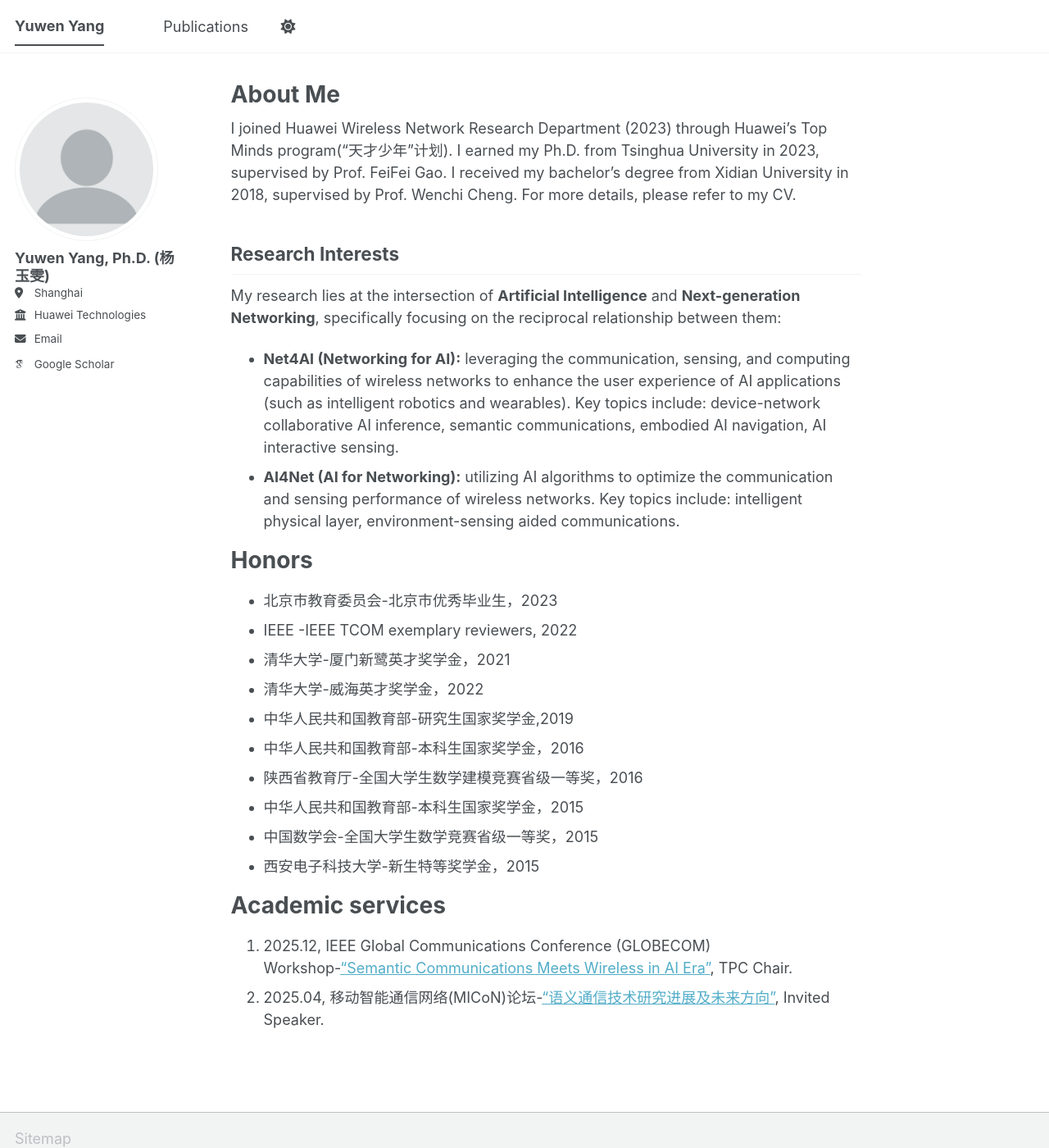
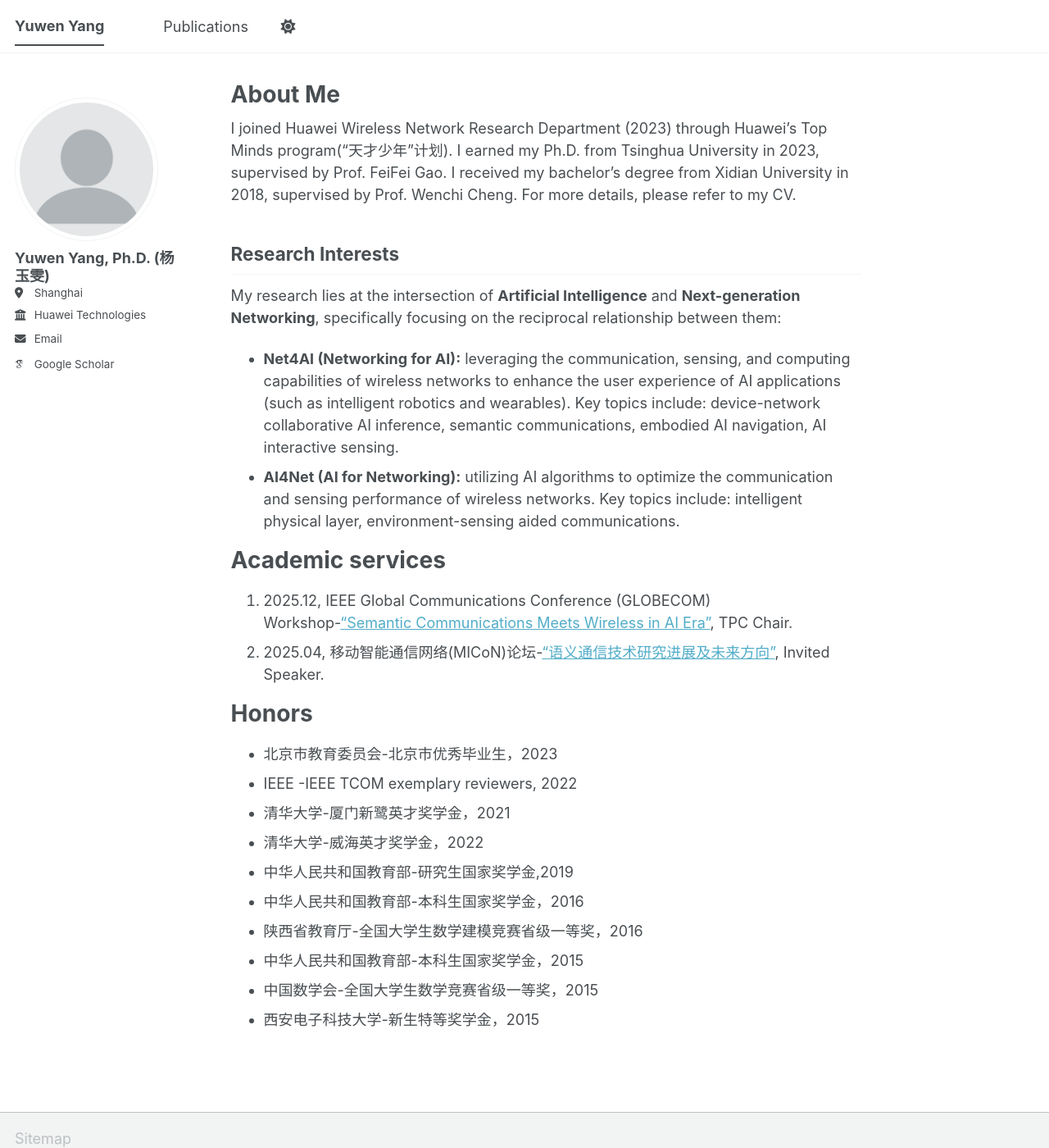
Before and after one commit to yangyuwenyang/yangyuwenyang.github.io, a Jekyll site: the page built from _pages/about.md, in a window 1280 px wide and 1400 px high. Shown: the whole window at 82% size. Built offline with Jekyll 4.4.1, drawn with Linux system fonts in a browser that asks for light colours; some web fonts are replaced; a script bundle is joined from its source files by our own code; library files that are not in the unit come from our copies; part of the change alters nothing that is shown.

```diff
--- a/_pages/about.md
+++ b/_pages/about.md
@@ -16,6 +16,13 @@ My research lies at the intersection of **Artificial Intelligence** and **Next-g
 * **Net4AI (Networking for AI):** leveraging the communication, sensing, and computing capabilities of wireless networks to enhance the user experience of AI applications (such as intelligent robotics and wearables). Key topics include: device-network collaborative AI inference, semantic communications, embodied AI navigation, AI interactive sensing.
 * **AI4Net (AI for Networking):** utilizing AI algorithms to optimize the communication and sensing performance of wireless networks. Key topics include: intelligent physical layer, environment-sensing aided communications.
 
+
+Academic services
+======
+1. 2025.12, IEEE Global Communications Conference (GLOBECOM) Workshop-["Semantic Communications Meets Wireless in AI Era"](https://globecom2025.ieee-globecom.org/workshop/ws-03-semantic-communications-meets-wireless-ai-era), TPC Chair.
+2. 2025.04, 移动智能通信网络(MICoN)论坛-["语义通信技术研究进展及未来方向"](https://mp.weixin.qq.com/s/DfQkfFNaSR7zqhXMZ2OsXA), Invited Speaker.
+
+
 Honors
 ======
 * 北京市教育委员会-北京市优秀毕业生，2023
@@ -28,9 +35,3 @@ Honors
 * 中华人民共和国教育部-本科生国家奖学金，2015
 * 中国数学会-全国大学生数学竞赛省级一等奖，2015
 * 西安电子科技大学-新生特等奖学金，2015
-
-
-Academic services
-======
-1. 2025.12, IEEE Global Communications Conference (GLOBECOM) Workshop-["Semantic Communications Meets Wireless in AI Era"](https://globecom2025.ieee-globecom.org/workshop/ws-03-semantic-communications-meets-wireless-ai-era), TPC Chair.
-2. 2025.04, 移动智能通信网络(MICoN)论坛-["语义通信技术研究进展及未来方向"](https://mp.weixin.qq.com/s/DfQkfFNaSR7zqhXMZ2OsXA), Invited Speaker.
```
